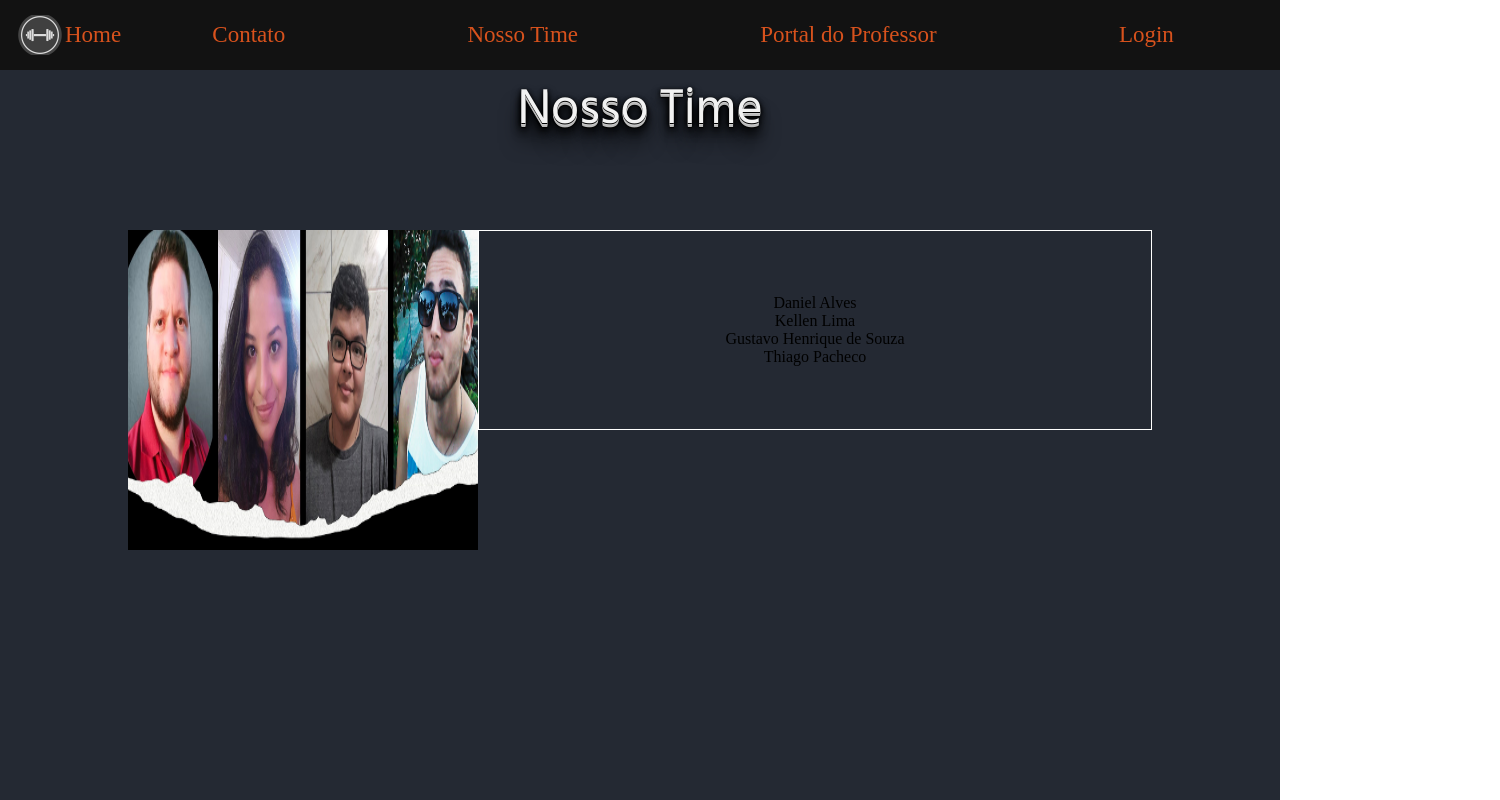
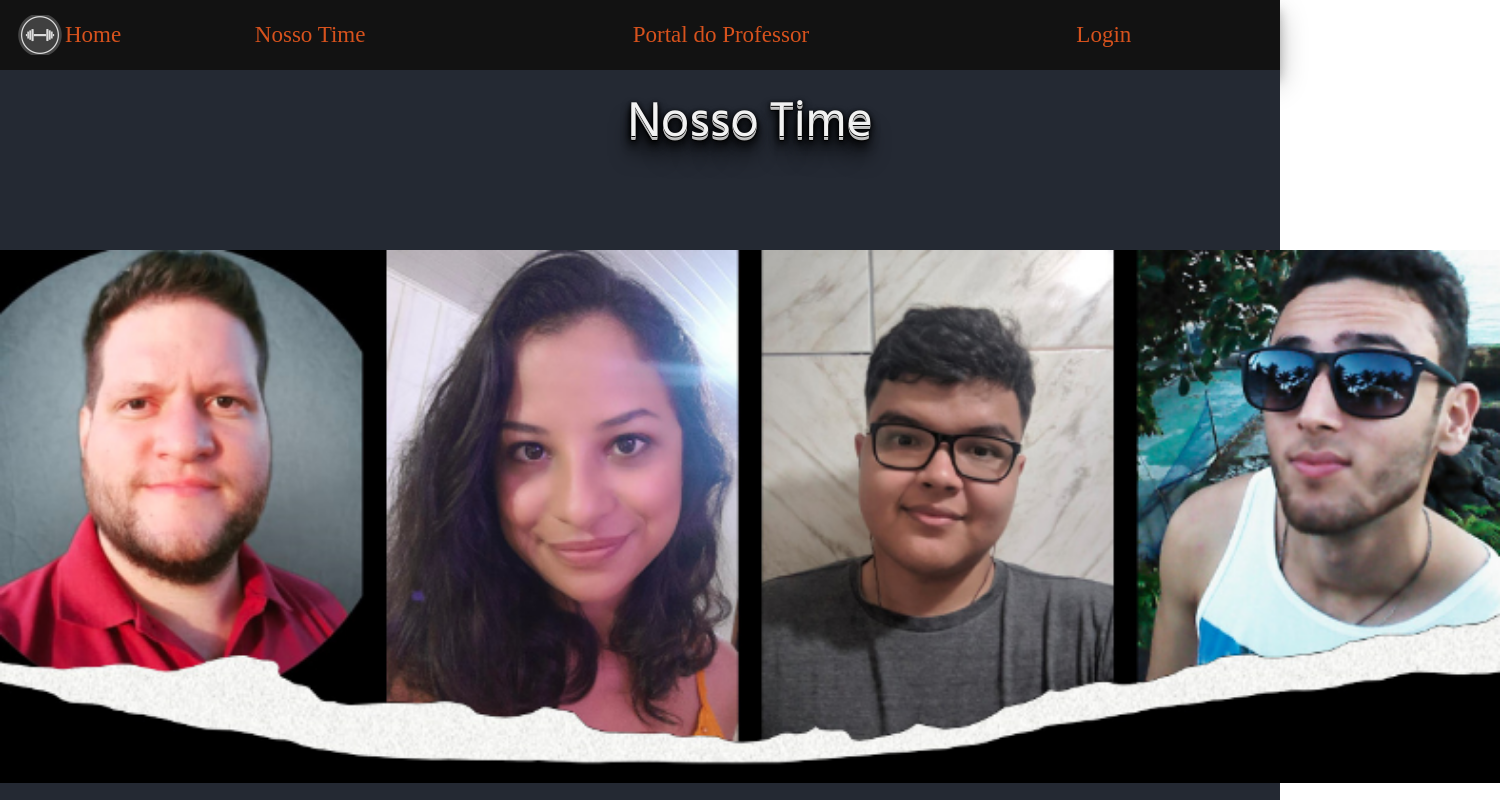
Before and after one commit to danielvdg/Resilientes-Solutions-Academia, a React (Create React App) app: page /nossotime in a window 1280 px wide. Shown: the top 800 px of the page, 1500 px wide, since content can reach past the window. Built offline with nearby package versions, Linux system fonts and the light colour scheme.

Commit message:
ajustando nosso time

```diff
--- a/src/App.jsx
+++ b/src/App.jsx
@@ -7,7 +7,6 @@ import Header from "./Components/Header";
 import Footer from "./Components/Footer";
 //import Pages
 import Home from "./Pages/Home";
-import Contato from "./Pages/Contato";
 import NossoTime from "./Pages/NossoTime";
 import Professor from "./Pages/Professor";
 import Login from "./Pages/Login";
@@ -35,7 +34,6 @@ const App = () => {
             <Header/>
               <Switch>
                 <Route path='/' exact component={Home}></Route>
-                <Route path='/contato' exact component={Contato}></Route>
                 <Route path='/nossotime' exact component={NossoTime}></Route>
                 <Route path='/professor' exact component={Professor}></Route>
                 <Route path='/login' exact component={Login}></Route>
--- a/src/Components/Header/index.jsx
+++ b/src/Components/Header/index.jsx
@@ -10,7 +10,6 @@ const Header = () => {
            <S.Link href='/'>Home</S.Link>
            </S.Logo>
            <S.Nav>
-               <S.Link href='/contato'>Contato</S.Link>
                <S.Link href='/nossotime'>Nosso Time</S.Link>
                <S.Link href='/professor'>Portal do Professor</S.Link>
                <S.Link href='/login'>Login</S.Link>
--- a/src/Pages/Contato/index.jsx
+++ /dev/null
@@ -1,11 +0,0 @@
-import React from 'react'
-import * as S from './style'
-const Contato = () => {
-    return (
-        <S.Container>
-            Contato
-        </S.Container>
-    )
-}
-
-export default Contato;
--- a/src/Pages/Contato/style.js
+++ /dev/null
@@ -1,7 +0,0 @@
-import styled from "styled-components";
-
-export const Container = styled.div`
-width: 100%;
-height: 100%;
-
-`
--- a/src/Pages/Home/index.jsx
+++ b/src/Pages/Home/index.jsx
@@ -8,7 +8,7 @@ import imgInfo from '../../Img/ImgInfo1.png'
 
 //import estilo
 import * as S from "./style";
-import style from './home.css'
+
 
 const Home = (props) => {
 
--- a/src/Pages/Home/style.js
+++ b/src/Pages/Home/style.js
@@ -18,7 +18,6 @@ export const ContainerInfo = styled.section`
     gap:20px;
     grid-template-rows: 40px 160px auto;
     grid-template-columns: repeat(3,32%);
-    margin-left:0;
     justify-items: center;
     margin-top: 20px;
 
--- a/src/Pages/Login/style.js
+++ b/src/Pages/Login/style.js
@@ -10,14 +10,15 @@ height:88vh;
 background-image: url(https://images.unsplash.com/photo-1434682881908-b43d0467b798?ixid=MnwxMjA3fDB8MHxwaG90by1wYWdlfHx8fGVufDB8fHx8&ixlib=rb-1.2.1&auto=format&fit=crop&w=1053&q=80);
 background-repeat: no-repeat;
 background-size: cover;
-bacground-attachment: fixed;
+background-attachment: fixed;
 margin: auto auto;
 
 
-@media screen and (max-width: 800px ){
+    @media screen and (max-width: 800px ){
 
     background-size: 186%;
     background-position: left;
+    }
 
 `
 
@@ -68,7 +69,7 @@ border: none;
 border-radius: 7px;
 width: 50%;
 margin: 0.5em;
-border-botton: 2px solid;
+border-bottom: 2px solid;
 
 
 
--- a/src/Pages/NossoTime/index.jsx
+++ b/src/Pages/NossoTime/index.jsx
@@ -7,18 +7,19 @@ const NossoTime = () => {
         <S.Container>
             <S.timeTitulo>Nosso Time</S.timeTitulo>
             <S.containerPerfil>
-                <S.timePerfil>
                 <img src={time} alt="time de devs" />
                 <S.ul>
-                    <S.li>Daniel Alves </S.li>
+                    <S.li>Thiago Pacheco</S.li>
                     <S.li>Kellen Lima</S.li>
                     <S.li>Gustavo Henrique de Souza</S.li>
-                    <S.li>Thiago Pacheco</S.li>
+                    <S.li>Daniel Alves </S.li>
                 </S.ul>
-                </S.timePerfil>
             </S.containerPerfil>
+
         </S.Container>
     )
 }
 
+
+
 export default NossoTime;
--- a/src/Pages/NossoTime/style.js
+++ b/src/Pages/NossoTime/style.js
@@ -8,9 +8,19 @@ export const Container = styled.div`
     grid-template-areas:
     'title title'
     'subtitle subtile'
-    'perfil perfil';
-    grid-template-rows: 50px 70px  200px;
+    'perfil perfil'
+    'intergrantes intergrantes';
+
+    grid-template-rows: 70px 70px  auto;
     gap: 20px;
+
+    @media screen and ( max-height:1000px){
+       height: 100%;
+    }
+
+    @media screen and ( max-width:1600px){
+       width: 100%;
+    }
 
 `
 export const timeTitulo = styled.div`
@@ -50,36 +60,30 @@ export const timeTitulo = styled.div`
 export const containerPerfil =styled.div`
     grid-area: perfil;
     width: 100%;
-    height: 450px ;
-    display: flex;
-    flex-direction: column;
-    align-items: center;
-    justify-content: space-between;
-
- `
-export const timePerfil = styled.div`
-    display:flex;
-    justify-content: flex-start;
-    width:80%;
-    height: 200px;
-
-    >img{
-        width:350px;
-        height: 320px;
-        display: block;
-
-    }
-
-
-`
-export const ul = styled.ul`
+    height: 100%;
     display: flex;
     flex-direction: column;
     justify-content: center;
     align-items: center;
-    width: 100%;
+
+
+
+    >img{
+        width:1500px;
+        height:700px;
+
+
+    }
+ `
+
+export const ul = styled.ul`
+    display: flex;
+    justify-content: space-between;
+    align-items: center;
+    font-size: 40px;
+    width: 80%;
     height: 100%;
-    border:1px solid white;
+    /* border:1px solid white; */
 
 `
 
```
Also changed, not shown: src/Pages/Home/home.css (deleted).
